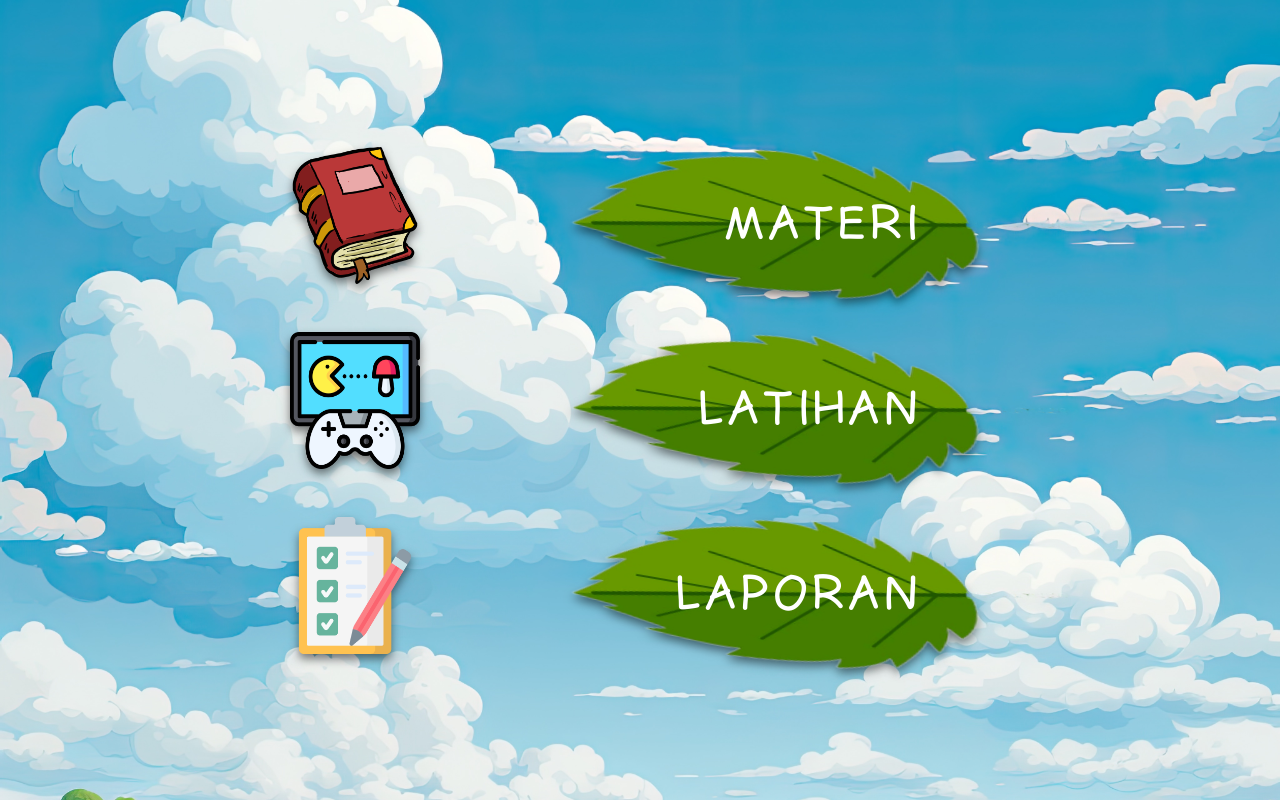
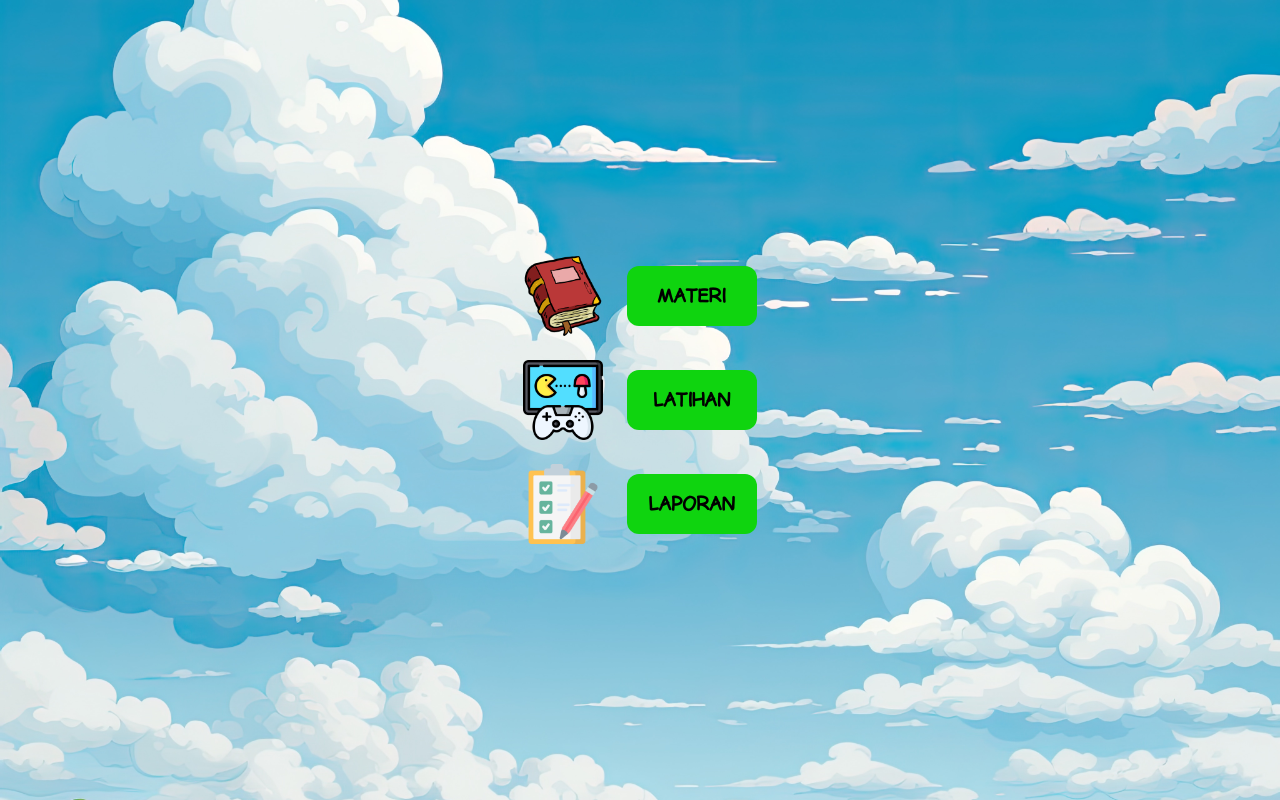
Before and after one commit to wendwin/pengenalan-emosi, a Flask app: page / in a window 1280 px wide. Run offline with Flask 3, Linux system fonts and the light colour scheme.

Commit message:
membuat tampilan home

```diff
--- a/app/app.py
+++ b/app/app.py
@@ -1,85 +1,24 @@
 from flask import Flask,render_template, session, request, redirect, url_for
-from flask_sqlalchemy import SQLAlchemy
-
-
 
 app = Flask(__name__)
-app.config['SECRET_KEY'] = '1234567890'
-app.config['SQLALCHEMY_DATABASE_URI'] = 'mysql+pymysql://root@localhost/emoji'
-app.config['SQLALCHEMY_TRACK_MODIFICATIONS'] = False
-
-db = SQLAlchemy(app)
-
-class siswa(db.Model):
-    nama = db.Column(db.String(20), primary_key=True)
-    rombongan = db.Column(db.Integer, primary_key=True)
 
 @app.route('/')
 def index():
-    return render_template('beranda.html')
+    css = 'beranda.css'
+    return render_template('home.html', css=css)
 
 @app.route('/materi')
 def materi():
     return render_template('materi.html')
 
-@app.route('/materi/emosidasar')
-def materiemosidasar():
-    return render_template('materiemosidasar.html')
-
-@app.route('/materi/emosigabungan')
-def materiemosigabungan():
-    return render_template('materiemosigabungan.html')
-
 @app.route('/latihan')
 def latihan():
     return render_template('latihan.html')
-
-@app.route('/latihan/rombongan', methods=["POST"])
-def latihanrombongan():
-    jenisemosi=request.form['jenisemosi']
-    session['jenisemosi']=jenisemosi
-    return render_template('latihanrombongan.html',jenisemosi=jenisemosi)
-
-
-@app.route('/latihan/rombongan/siswa', methods=["POST"])
-def namasiswa():
-    jenisemosi=session['jenisemosi']
-    rombongan=request.form['rombongan']
-    rombongan=int(rombongan)
-    session['rombongan']=rombongan
-    if rombongan == 1:
-        hasil = siswa.query.filter_by(rombongan=1).all()
-        nama_list = [siswa.nama for siswa in hasil]
-        return render_template('latihansiswa.html',nama_list=nama_list, rombongan=rombongan,jenisemosi=jenisemosi)
-
-@app.route('/latihan/rombongan/siswa/emosi', methods=["POST"])
-def namaemosi():
-    siswa=request.form['siswa']
-    session['siswa']=siswa
-    jenisemosi=session['jenisemosi']
-    rombongan=session['rombongan']
-    return render_template('latihannamaemosi.html', jenisemosi=jenisemosi, rombongan=rombongan)
-
-@app.route('/latihan/rombongan/siswa/emosi/gambar', methods=["POST"])
-def latihanpilihgambar():
-    namaemosi=request.form['namaemosi']
-    jenisemosi=session['jenisemosi']
-    rombongan=session['rombongan']
-    return render_template('latihanpilihgambar.html', jenisemosi=jenisemosi, rombongan=rombongan, namaemosi=namaemosi)
 
 @app.route('/laporan/rombongan')
 def laporanrombongan():
     return render_template('laporanrombongan.html')
 
-@app.route('/laporan/rombongan/siswa', methods=["POST"])
-def laporannamasiswa():
-    rombongan=request.form['rombongan']
-    rombongan=int(rombongan)
-    session['rombongan']=rombongan
-    if rombongan == 1:
-        hasil = siswa.query.filter_by(rombongan=1).all()
-        nama_list = [siswa.nama for siswa in hasil]
-        return render_template('laporansiswa.html',nama_list=nama_list, rombongan=rombongan)
 
 if __name__ == '__main__':
     app.run(debug=True)
--- a/app/static/css/beranda.css
+++ b/app/static/css/beranda.css
@@ -1,223 +1,51 @@
-*{
-    padding: 0px;
-    margin: 0px;
-}
-
 @font-face {
     font-family: comic;
     src: url(/static/font/comic.ttf);
 }
-body{
+
+body {
     background-image: url(/static/img/beranda/langit.jpg);
     background-size: cover;
-    object-fit: cover;
     background-repeat: no-repeat;
-    background-position: 0px -250px;
+    background-position: center;
 }
 
-.judul{
-    display: flex;
-    justify-content: center;
-    align-items: center;
+.menu .menu-item img {
+    width: 70px;
+}
+
+.button-menu button {
     font-family: comic;
-    width: 320px;
-    height: 100px;
-    background-color: #fff;
-    text-align: center;
-    font-size: 50px;
-    color: #000;
-    border-radius: 20px;
-    border: 3px solid #000;
+    width: 110px;
+    height: 50px;
+    background-color: #0fd40f;
+    border-radius: 10px;
+    border: none;
+    padding: 5px;
+    font-size: 18px;
+    font-weight: 600;
+}
+
+
+
+
+
+/* Layar besar (desktop) */
+@media (min-width: 1200px) {
+    /* Gaya khusus untuk layar besar */
 
 }
 
-.jenisemosi{
-    display: flex;
-    justify-content: center;
-    align-items: center;
-    font-family: comic;
-    text-transform: capitalize;
-    width: 420px;
-    height: 100px;
-    background-image: url(/static/img/button/flat-design-leaves-collection.png);
-    background-color: rgba(43, 43, 43, 0.183);
-    background-blend-mode: multiply;
-    background-position: -300px -580px;
-    background-size: 1000px;
-    border-radius: 20px;
-    border: 3px solid #007419;
-    padding: 5px;
-    text-align: center;
-    font-size: 40px;
-    color: #fff;
+/* Layar sedang (tablet atau desktop kecil) */
+@media (min-width: 768px) {
+    .menu .menu-item img {
+        width: 80px;
+    }
+
+    .button-menu button {
+        width: 130px;
+        height: 60px;
+        border-radius: 12px;
+
+    }
 }
-
-.menu{
-    width: 700px;
-    height: 100vh;
-    display: flex;
-    justify-content: center;
-    align-items: center;
-}
-
-
-.menu-button img{
-    height: 100%;
-    width: 130px;
-    background-size: cover;
-    position: relative;
-    filter: drop-shadow(0px 5px 5px rgba(0, 0, 0, 0.5));
-}
-
-/* .buttonmenu{
-    font-family: comic;
-    color: #fff;
-    letter-spacing: 5px;
-    width: 420px;
-    height: 137px;
-    background-image: url(/static/img/button/flat-design-leaves-collection.png);
-    background-color: rgba(43, 43, 43, 0.183);
-    background-blend-mode: multiply;
-    background-position: -120px -130px;
-    background-size: 800px;
-    border-radius: 20px;
-    border: none;
-    padding: 5px;
-    font-size: 64px;
-
-} */
-
-.buttonemosi{
-    width: 380px;
-    height: 110px;
-    font-family: comic;
-    background-image: url(/static/img/button/cartoon-set-wooden-signboards.png);
-    filter: brightness(120%);
-    background-size: cover;
-    border-radius: 20px;
-    border: 3px solid #A47533;
-    padding: 5px;
-
-}
-.buttonmenu{
-    position: relative;
-    width: 420px;
-    height: 137px;
-}
-
-.buttonmenu img{
-    transform: rotate(10deg);
-    height: 160px;
-    width: 500px;
-}
-
-/* .buttonmenu a{
-    font-size: 64px;
-    color: #fff;
-    font-family: comic;
-    letter-spacing: 5px;
-    text-decoration: none;
-    text-transform: capitalize;
-    text-align: center;
-} */
-.buttonmenu p{
-    position: absolute;
-    font-size: 44px;
-    color: #fff;
-    font-family: comic;
-    letter-spacing: 5px;
-    text-decoration: none;
-    text-transform: capitalize;
-    text-align: center;
-    top: 33%;
-    right: 16%;
-}
-
-.buttonemosi a{
-    font-size: 64px;
-    color: #000;
-    font-family: comic;
-    letter-spacing: 5px;
-    text-decoration: none;
-    text-transform:capitalize;
-    text-align: center;
-}
-
-.kembali{
-    width: 500px;
-    height: auto;
-}
-
-.rombongan{
-    display: flex;
-    justify-content: center;
-    align-items: center;
-    font-family: comic;
-    width: 650px;
-    height: 100px;
-    background-color: #fff;
-    text-align: center;
-    font-size: 50px;
-    color: #000;
-    border-radius: 20px;
-    border: 3px solid #000;
-
-}
-.namaemosi{
-    display: flex;
-    justify-content: center;
-    align-items: center;
-    font-family: comic;
-    text-transform: capitalize;
-    width: 220px;
-    height: 70px;
-    background-color: #fff;
-    border-radius: 20px;
-    border: 3px solid #000;
-    padding: 5px;
-    text-align: center;
-    font-size: 30px;
-    color: #000;
-}
-
-.buttonsiswa, .buttonnamaemosi{
-    width: 170px;
-    height: 200px;
-    font-family: comic;
-    background-image: url(/static/img/button/cartoon-set-wooden-signboards.png);
-    filter: brightness(120%);
-    background-size: cover;
-    border-radius: 20px;
-    border: 3px solid #A47533;
-    padding: 5px
-}
-.buttonsiswa img{
-    border-radius: 10px;
-    width: 110px;
-    height: 140px;
-    object-fit: cover;
-}
-
-.buttonnamaemosi img{
-    margin-top: 15px;
-    border-radius: 10px;
-    width: 120px;
-    height: 120px;
-    object-fit: cover;
-}
-.buttonpilihgambar{
-    width: 300px;
-    height: 200px;
-    font-family: comic;
-    background-size: cover;
-    object-fit: cover;
-    border-radius: 20px;
-    border: 3px solid #A47533;
-}
-.buttonpilihgambar img{
-    width: 100%;
-    height: 100%;
-    background-size: cover;
-    object-fit: cover;
-    border-radius: 20px;
-}
--- /dev/null
+++ b/app/templates/base.html
@@ -0,0 +1,22 @@
+<!DOCTYPE html>
+<html lang="en">
+
+<head>
+    <meta charset="UTF-8">
+    <meta name="viewport" content="width=device-width, initial-scale=1.0">
+    <title>Emoji</title>
+    <link rel="stylesheet" href="{{ url_for('static', filename='css/'+ css) }}">
+    <link href="https://cdn.jsdelivr.net/npm/bootstrap@5.3.3/dist/css/bootstrap.min.css" rel="stylesheet"
+        integrity="sha384-QWTKZyjpPEjISv5WaRU9OFeRpok6YctnYmDr5pNlyT2bRjXh0JMhjY6hW+ALEwIH" crossorigin="anonymous">
+</head>
+
+<body class="vh-100">
+
+    {% block content %}
+
+    {% endblock %}
+
+    <script src="https://cdn.jsdelivr.net/npm/bootstrap@5.3.3/dist/js/bootstrap.bundle.min.js"
+        integrity="sha384-YvpcrYf0tY3lHB60NNkmXc5s9fDVZLESaAA55NDzOxhy9GkcIdslK1eN7N6jIeHz"
+        crossorigin="anonymous"></script>
+</body>
--- a/app/templates/beranda.html
+++ /dev/null
@@ -1,45 +0,0 @@
-<!DOCTYPE html>
-<html lang="en">
-<head>
-    <meta charset="UTF-8">
-    <meta name="viewport" content="width=device-width, initial-scale=1.0">
-    <title>Emoji</title>
-    <link rel="stylesheet" href="/static/css/beranda.css">
-    <link href="https://cdn.jsdelivr.net/npm/bootstrap@5.3.3/dist/css/bootstrap.min.css" rel="stylesheet" integrity="sha384-QWTKZyjpPEjISv5WaRU9OFeRpok6YctnYmDr5pNlyT2bRjXh0JMhjY6hW+ALEwIH" crossorigin="anonymous">
-    <script src="https://cdn.jsdelivr.net/npm/bootstrap@5.3.3/dist/js/bootstrap.bundle.min.js" integrity="sha384-YvpcrYf0tY3lHB60NNkmXc5s9fDVZLESaAA55NDzOxhy9GkcIdslK1eN7N6jIeHz" crossorigin="anonymous"></script>
-</head>
-<body>
-        <div class="menu m-auto">
-                <div class="row">
-                    <div class="menu-button my-4 col d-flex justify-content-between" >
-                        <img src="/static/img/beranda/materi.png" alt="">
-                        <div class="buttonmenu">
-                            <a href="{{ url_for('materi') }}">
-                                <img src="/static/img/button/flat-design-leaves-collection.png" alt="">
-                                <p>MATERI</p>
-                            </a>
-                        </div>
-                    </div>
-                    <div class="menu-button my-4 col d-flex justify-content-between" >
-                        <img src="/static/img/beranda/bermain.png" alt="">
-                        <div class="buttonmenu">
-                            <a href="{{ url_for('latihan') }}">
-                                <img src="/static/img/button/flat-design-leaves-collection.png" alt="">
-                                <p>LATIHAN</p>
-                            </a>
-                        </div>
-                    </div>
-                    <div class="menu-button my-4 col d-flex justify-content-between" >
-                        <img src="/static/img/beranda/laporan.png" alt="">
-                        <div class="buttonmenu">
-                            <a href="{{ url_for('laporanrombongan') }}">
-                                <img src="/static/img/button/flat-design-leaves-collection.png" alt="">
-                                <p>LAPORAN</p>
-                            </a>
-                        </div>
-                    </div>
-                </div>
-        </div>
-
-</body>
-</html>
--- /dev/null
+++ b/app/templates/home.html
@@ -0,0 +1,32 @@
+{% extends "base.html" %}
+
+{% block content %}
+<div class="">
+    <div class="menu vh-100 d-flex flex-column justify-content-center align-items-center gap-4 text-center">
+        <div class="menu-item d-flex align-items-center gap-4">
+            <img src="{{ url_for('static', filename='img/beranda/materi.png') }}" alt="">
+            <div class="button-menu">
+                <a href="{{ url_for('materi') }}" class="text-decoration-none">
+                    <button class="text-uppercase">materi</button>
+                </a>
+            </div>
+        </div>
+        <div class="menu-item d-flex align-items-center gap-4">
+            <img src="{{ url_for('static', filename='img/beranda/bermain.png') }}" alt="">
+            <div class="button-menu">
+                <a href="{{ url_for('materi') }}" class="text-decoration-none">
+                    <button class="text-uppercase">latihan</button>
+                </a>
+            </div>
+        </div>
+        <div class="menu-item d-flex align-items-center gap-4">
+            <img src="{{ url_for('static', filename='img/beranda/laporan.png') }}" alt="">
+            <div class="button-menu">
+                <a href="{{ url_for('materi') }}" class="text-decoration-none">
+                    <button class="text-uppercase">laporan</button>
+                </a>
+            </div>
+        </div>
+    </div>
+</div>
+{% endblock %}
```
Also changed, not shown: app/static/img/button/flat-design-leaves-collection.png, app/static/img/pp.jpeg (deleted).
